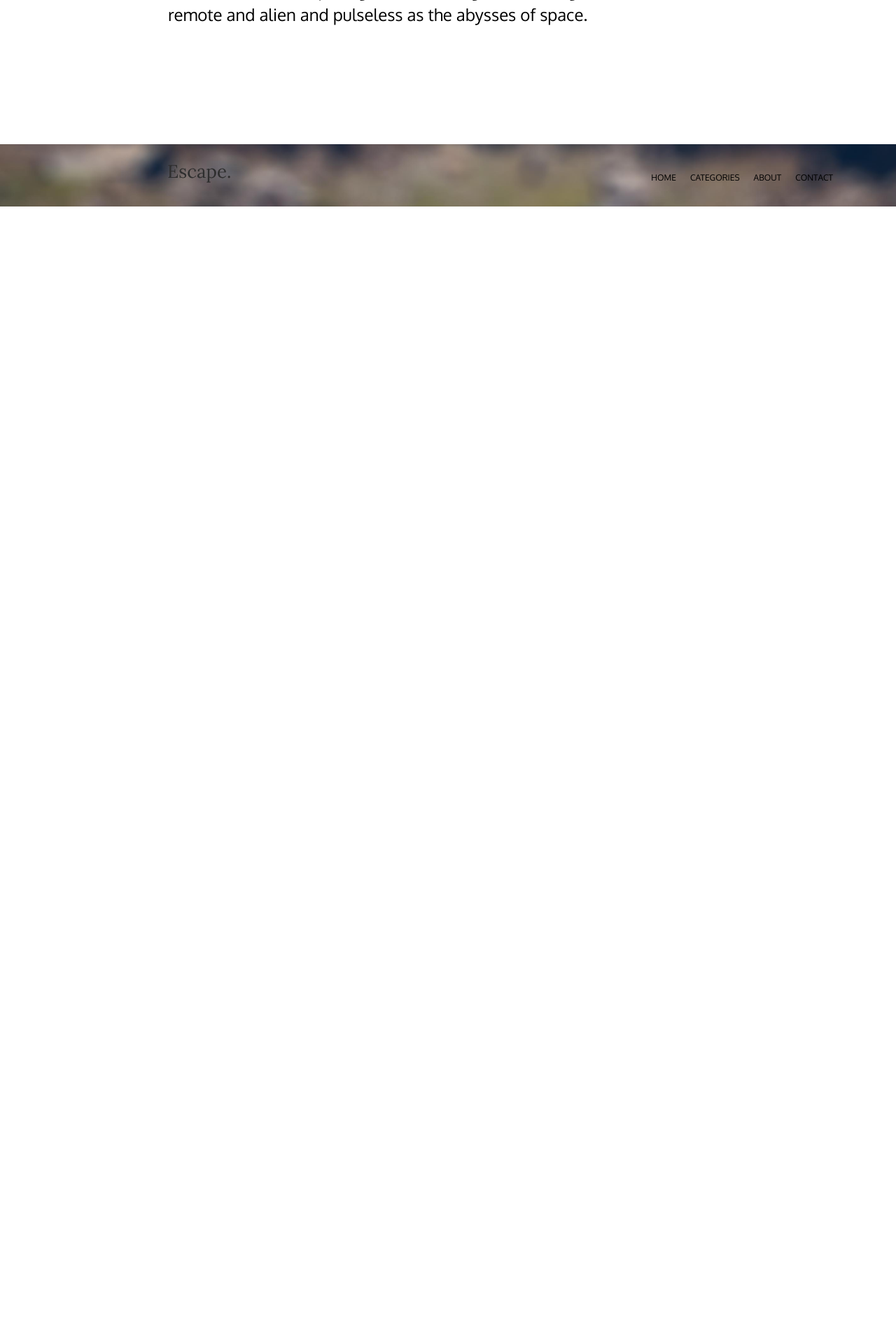
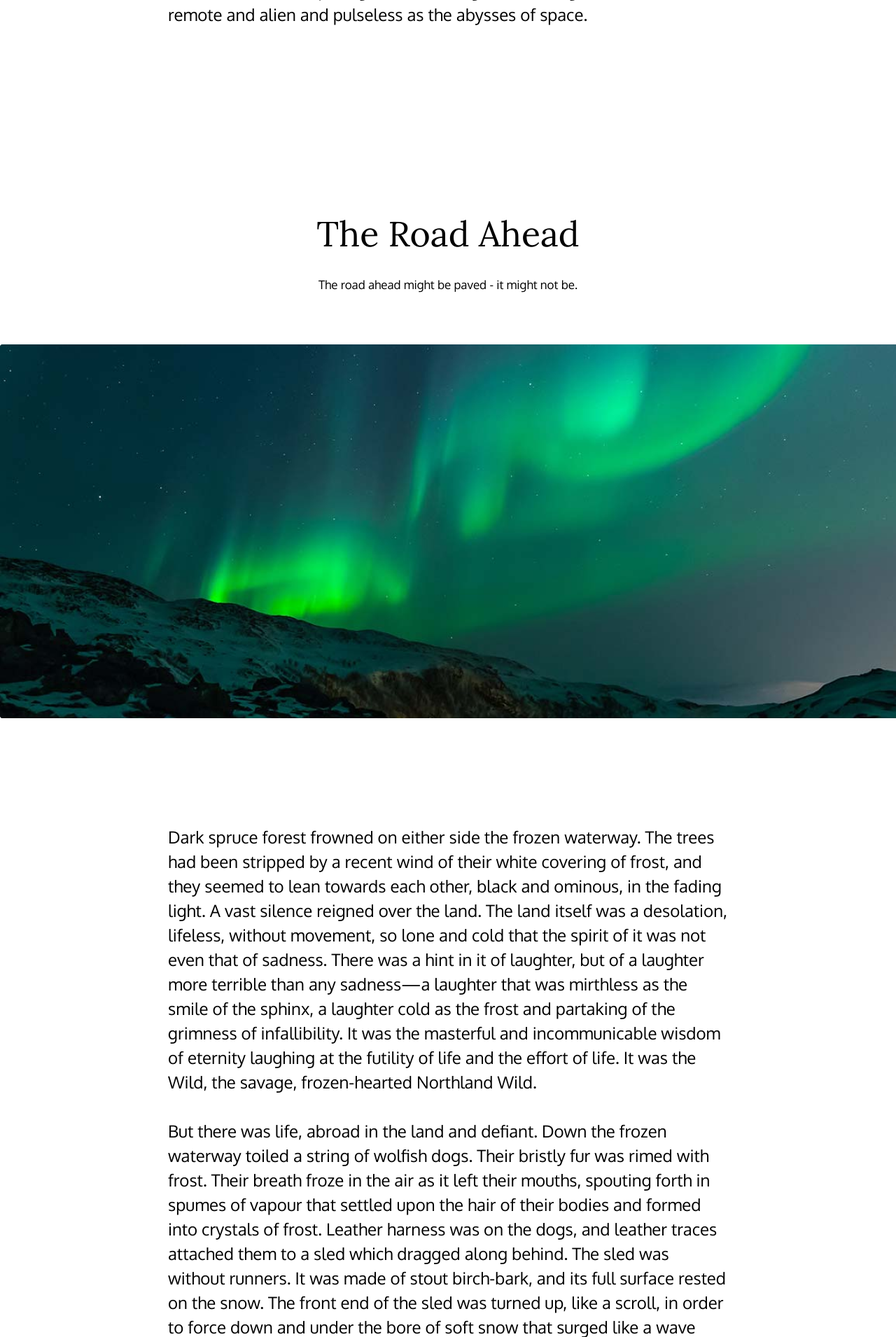
Before and after one commit to SmirnovAleksander/Web_develop, a PHP site: page /static/post.php in a window 1280 px wide; the page is wider, and only the part inside the window is pictured. Shown: the part 2653-4563 px from the top of that part at 70% size. Before the commit the page ends 2948 px from the top of that part, so only its background shows below. Run offline with PHP 8.4, Linux system fonts and the light colour scheme; data that the repository does not hold is empty.

Commit message:
Lab_4 commit

```diff
--- a/featured_post.php
+++ b/featured_post.php
@@ -1,4 +1,4 @@
-<a href="<?= $post['href-card'] ?>">
+<a href="/post?id=<?= $post['id'] ?>">
     <div class="big-card">
         <img src="<?= $post['back-img'] ?>" alt="<?= $post['title'] ?>">
         <div class="big-card_conteiner">
--- a/post.php
+++ b/post.php
@@ -1,41 +1,13 @@
-<!DOCTYPE html>
-<html lang="en">
-<head>
-    <meta charset="UTF-8">
-    <meta name="viewport" content="width=device-width, initial-scale=1.0">
-    <link rel="stylesheet" href="./styles/post.css">
-    <link rel="preconnect" href="https://fonts.googleapis.com">
-    <link rel="preconnect" href="https://fonts.gstatic.com" crossorigin>
-    <link href="https://fonts.googleapis.com/css2?family=Lora&family=Oxygen&display=swap" rel="stylesheet">
-    <title>Lab_1</title>
-</head>
-<body>
-    <header>
-        <div class="header-conteiner">
-            <div class="title-escape">
-                <img src="./images/img_post/Escape.svg">
-            </div>
-            <nav class="header-nav">
-                <ul class="header-list">
-                    <li class="nav-title"><a href="#!">Home</a></li>
-                    <li class="nav-title"><a href="#!">Categories</a></li>
-                    <li class="nav-title"><a href="#!">About</a></li>
-                    <li class="nav-title"><a href="#!">Contact</a></li>
-                </ul>
-            </nav>
-        </div>
-    </header>
-    <div class="title">
-        <div class="title-conteiner">
-            <p class="road-ahead">The Road Ahead</p>
-            <p class="road-ahead-under">The road ahead might be paved - it might not be.</p>
-        </div>
-    </div>
-    <img src="./images/img_post/MainBack.png" alt="hi">
-    <div class="main-text-block">
-        <div class="text-block">
-            <p>
-                Dark spruce forest frowned on either side the frozen waterway.
+<?php
+foreach ($_GET as $key => $value) {
+}
+$sample_post = [
+    [
+        'id' => 1,
+        'title' => $value,
+        'subtitle' => 'The road ahead might be paved - it might not be.',
+        'back-img' => './images/img_post/MainBack.png',
+        'text' => 'Dark spruce forest frowned on either side the frozen waterway.
     The trees had been stripped by a recent wind of their white
     covering of frost, and they seemed to lean towards each other,
     black and ominous, in the fading light. A vast silence reigned
@@ -88,14 +60,112 @@
     of some ghost. But under it all they were men, penetrating the land of
     desolation and mockery and silence, puny adventurers bent on colossal
     adventure, pitting themselves against the might of a world as remote and
-                 alien and pulseless as the abysses of space.
-            </p>
+     alien and pulseless as the abysses of space.',
+    ],
+    [
+        'id' => 2,
+        'title' => 'The Road Ahead',
+        'subtitle' => 'The road ahead might be paved - it might not be.',
+        'back-img' => './images/img_post/MainBack.png',
+        'text' => 'Dark spruce forest frowned on either side the frozen waterway.
+    The trees had been stripped by a recent wind of their white
+    covering of frost, and they seemed to lean towards each other,
+    black and ominous, in the fading light. A vast silence reigned
+    over the land. The land itself was a desolation, lifeless,
+    without movement, so lone and cold that the spirit of it was
+    not even that of sadness. There was a hint in it of laughter,
+    but of a laughter more terrible than any sadness—a laughter that
+    was mirthless as the smile of the sphinx, a laughter cold as the
+    frost and partaking of the grimness of infallibility. It was the
+    masterful and incommunicable wisdom of eternity laughing at the
+    futility of life and the effort of life. It was the Wild, the savage,
+    frozen-hearted Northland Wild.
+    <br/>
+    <br/>
+    But there was life, abroad in the land and defiant. Down the frozen
+    waterway toiled a string of wolfish dogs. Their bristly fur was
+    rimed with frost. Their breath froze in the air as it left their
+    mouths, spouting forth in spumes of vapour that settled upon the
+    hair of their bodies and formed into crystals of frost. Leather
+    harness was on the dogs, and leather traces attached them to a sled
+    which dragged along behind. The sled was without runners. It was made
+    of stout birch-bark, and its full surface rested on the snow. The front
+    end of the sled was turned up, like a scroll, in order to force down and
+    under the bore of soft snow that surged like a wave before it. On the sled,
+    securely lashed, was a long and narrow oblong box. There were other things
+    on the sled—blankets, an axe, and a coffee-pot and frying-pan; but prominent,
+    occupying most of the space, was the long and narrow oblong box.
+    <br/>
+    <br/>
+
+    In advance of the dogs, on wide snowshoes, toiled a man. At the rear of the
+    sled toiled a second man. On the sled, in the box, lay a third man whose
+    toil was over,—a man whom the Wild had conquered and beaten down until he
+    would never move nor struggle again. It is not the way of the Wild to like
+    movement. Life is an offence to it, for life is movement; and the Wild aims
+    always to destroy movement. It freezes the water to prevent it running to
+    the sea; it drives the sap out of the trees till they are frozen to their
+    mighty hearts; and most ferociously and terribly of all does the Wild harry
+    and crush into submission man—man who is the most restless of life, ever in
+    revolt against the dictum that all movement must in the end come to the
+    cessation of movement.
+    <br/>
+    <br/>
+
+    But at front and rear, unawed and indomitable, toiled the two men who were
+    not yet dead. Their bodies were covered with fur and soft-tanned leather.
+    Eyelashes and cheeks and lips were so coated with the crystals from their
+    frozen breath that their faces were not discernible. This gave them the
+    seeming of ghostly masques, undertakers in a spectral world at the funeral
+    of some ghost. But under it all they were men, penetrating the land of
+    desolation and mockery and silence, puny adventurers bent on colossal
+    adventure, pitting themselves against the might of a world as remote and
+     alien and pulseless as the abysses of space.',
+    ],
+
+];
+?>
+
+
+
+<!DOCTYPE html>
+<html lang="en">
+
+<head>
+    <meta charset="UTF-8">
+    <meta name="viewport" content="width=device-width, initial-scale=1.0">
+    <link rel="stylesheet" href="http://localhost:8001/static/styles/post.css">
+    <link rel="preconnect" href="https://fonts.googleapis.com">
+    <link rel="preconnect" href="https://fonts.gstatic.com" crossorigin>
+    <link href="https://fonts.googleapis.com/css2?family=Lora&family=Oxygen&display=swap" rel="stylesheet">
+    <title>Lab_1</title>
+</head>
+
+<body>
+    <header>
+        <div class="header-conteiner">
+            <div class="title-escape">
+                <img src="http://localhost:8001/static/images/img_post/Escape.svg">
             </div>
+            <nav class="header-nav">
+                <ul class="header-list">
+                    <li class="nav-title"><a href="#!">Home</a></li>
+                    <li class="nav-title"><a href="#!">Categories</a></li>
+                    <li class="nav-title"><a href="#!">About</a></li>
+                    <li class="nav-title"><a href="#!">Contact</a></li>
+                </ul>
+            </nav>
         </div>
+    </header>
+    <?php
+    foreach ($sample_post as $post) {
+        include 'sample_post.php';
+    }
+    ?>
     <footer>
         <div class="footer-conteiner">
             <div class="title-escape">
-                <img src="./images/img_post/Escape.svg">
+                <img src="http://localhost:8001/static/images/img_post/Escape.svg">
             </div>
             <nav class="header-nav">
                 <ul class="header-list">
@@ -108,4 +178,5 @@
         </div>
     </footer>
 </body>
+
 </html>
--- /dev/null
+++ b/sample_post.php
@@ -0,0 +1,12 @@
+<div class="title">
+        <div class="title-conteiner">
+            <p class="road-ahead"><?= $post['title'] ?></p>
+            <p class="road-ahead-under"><?= $post['subtitle'] ?></p>
+        </div>
+    </div>
+    <img src="<?= $post['back-img'] ?>" alt="hi">
+    <div class="main-text-block">
+        <div class="text-block">
+            <p><?= $post['text'] ?></p>
+        </div>
+    </div>
--- a/styles/home.css
+++ b/styles/home.css
@@ -14,7 +14,7 @@ body {
 }
 
 .header-wrapper {
-    background-image: url(../images/img-home/MainBack.png);
+    background-image: url(http://localhost:8001/static/images/img-home/MainBack.png);
     background-size: 100% 100%;
     max-width: 100%;
     /* height: 500px; */
@@ -148,7 +148,7 @@ a {
 
 /* Footer */
 footer {
-    background: url(../images/img-home/Footer.png)
+    background: url(http://localhost:8001/static/images/img-home/Footer.png)
     rgba(35, 47, 56, 0.6);
     background-blend-mode: multiply;
 }
--- a/styles/post.css
+++ b/styles/post.css
@@ -89,7 +89,7 @@ a {
 footer {
     height: 89px;
     width: 1440px;
-    background-image: url('../images/img_post/Footer.png');
+    background-image: url('http://localhost:8001/static/images/img_post/Footer.png');
 }
 
 .footer-conteiner {
```
Also changed, not shown: home.php (+29 -27 lines), index.php (added, +136 -0 lines). Lines whose indentation alone changed are shown as unchanged.
